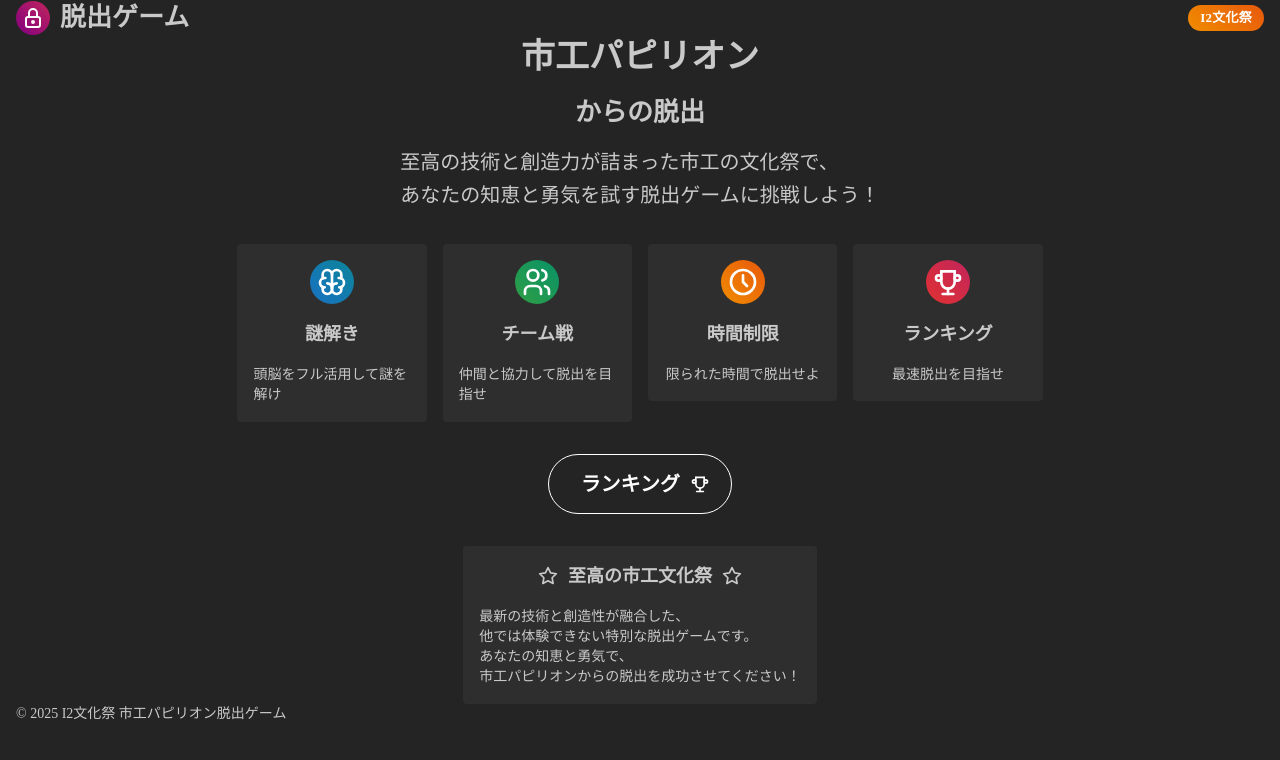
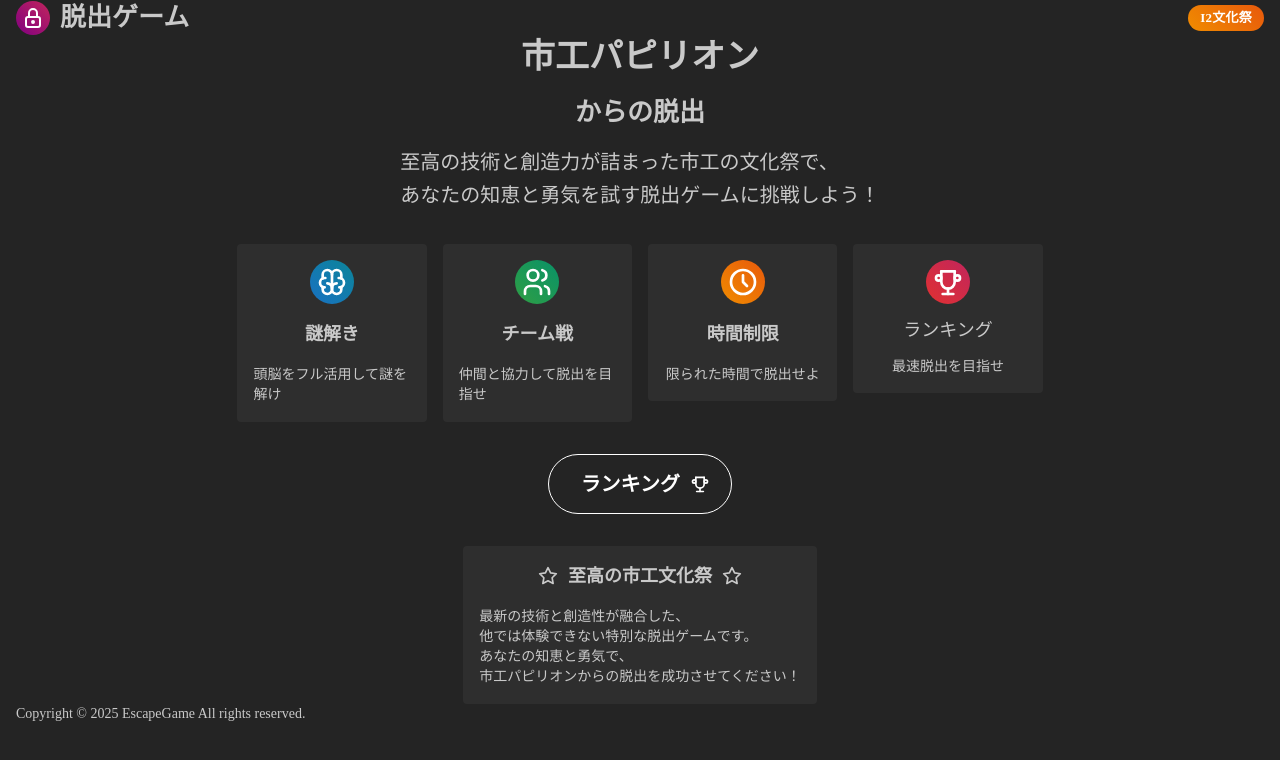
Before and after one commit to RunningMechanic/EscapeGame, a Next.js app: page / in a window 1280 px wide. Shown: the top 760 px of the page. Built offline with nearby package versions, Linux system fonts and the light colour scheme.

Commit message:
fix design

```diff
--- a/src/app/page.tsx
+++ b/src/app/page.tsx
@@ -23,7 +23,7 @@ export default function Home() {
               <ThemeIcon size="lg" radius="xl" variant="gradient" gradient={{ from: 'purple', to: 'pink' }}>
                 <IconLock size={24} />
               </ThemeIcon>
-              <Title order={2} className="text-white font-bold text-lg sm:text-xl">
+              <Title order={2} className="text-white font-bold text-lg sm:text-lg">
                 脱出ゲーム
               </Title>
             </Group>
@@ -103,12 +103,12 @@ export default function Home() {
               </Card>
             </Grid.Col>
             <Grid.Col span={{ base: 12, sm: 6, md: 3 }}>
-              <Card className="h-full bg-white/10 backdrop-blur-sm border-white/20 hover:bg-white/20 transition-all duration-300">
-                <Stack align="center" gap="md">
+              <Card className="h-32 bg-white/10 backdrop-blur-sm border-white/20 hover:bg-white/20 transition-all duration-300">
+                <Stack align="center" gap="sm">
                   <ThemeIcon size="xl" radius="xl" variant="gradient" gradient={{ from: 'red', to: 'pink' }}>
                     <IconTrophy size={32} />
                   </ThemeIcon>
-                  <Text size="lg" fw={600} className="text-white text-center">
+                  <Text size="lg" fw={500} className="text-white text-center">
                     ランキング
                   </Text>
                   <Text size="sm" className="text-white/70 text-center">
@@ -157,7 +157,7 @@ export default function Home() {
         {/* フッター */}
         <Box className="py-8 text-center">
           <Text size="sm" className="text-white/50">
-            © 2025 I2文化祭 市工パピリオン脱出ゲーム
+            Copyright © 2025 EscapeGame All rights reserved.
           </Text>
         </Box>
       </Container>
```
Also changed, not shown: 1 other file (tests, documents, lock files or other folders).
